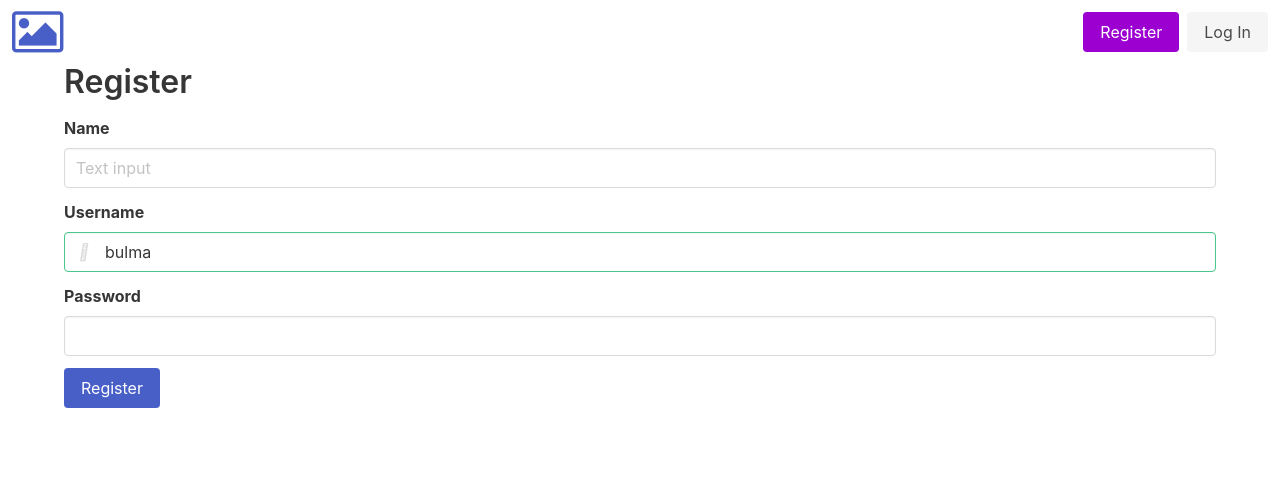
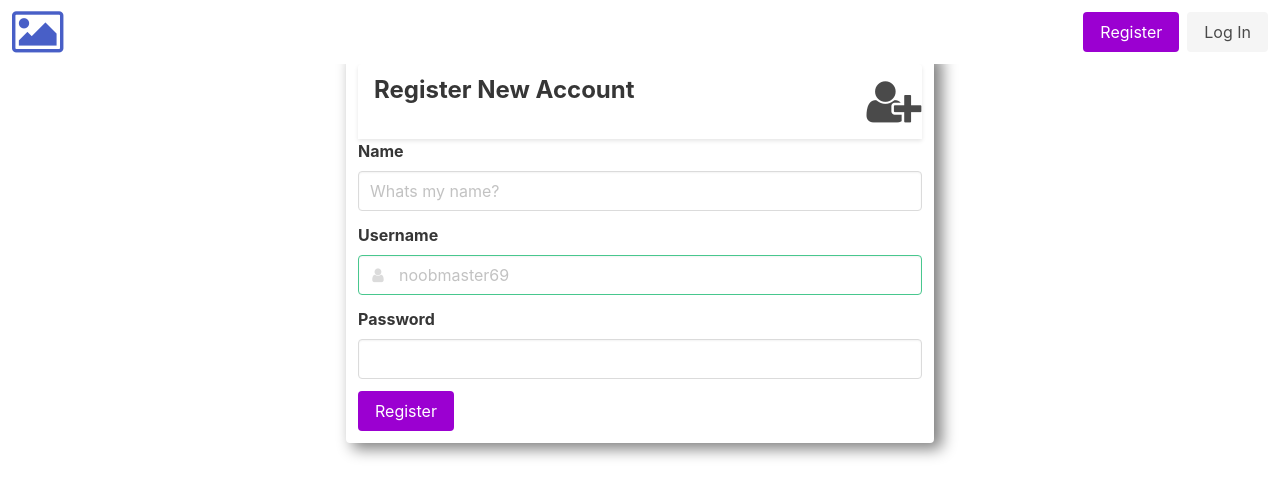
Before and after one commit to Bhupesh-V/mima, a Flask app: template templates/auth/register.html in a window 1280 px wide. Shown: the top 497 px of the page. Run offline with Flask 2, Linux system fonts and the light colour scheme; the template is opened without the code that fills it, so the values that code supplies are empty; parts of the project's set-up code (start-up, migrations or seed data) failed here and were passed over.

Commit message:
minor front-end imporvements

```diff
--- a/templates/auth/register.html
+++ b/templates/auth/register.html
@@ -1,24 +1,32 @@
 {% extends 'base.html' %}
 
-{% block header %}
-<h1>{% block title %}Register{% endblock %}</h1>
-{% endblock %}
-
 {% block content %}
+<div class="task-container columns is-multiline">
+  <div class="card column is-half is-offset-one-quarter">
+    <header class="card-header">
+      <p class="card-header-title title is-4">
+      Register New Account
+      </p>
+      <div class="card-header-icon">
+        <span class="icon">
+          <i class="fa fa-user-plus fa-3x" aria-hidden="true"></i>
+        </span>
+      </div>
+    </header>
     <form method="post">
       <div class="field">
         <label class="label">Name</label>
         <div class="control">
-                        <input class="input" type="text" id="name" name="name" placeholder="Text input">
+          <input class="input" type="text" id="name" name="name" placeholder="Whats my name?">
         </div>
       </div>
 
       <div class="field">
         <label class="label">Username</label>
         <div class="control has-icons-left">
-                        <input class="input is-success" type="text" id="username" name="username" placeholder="Text input" value="bulma">
+          <input class="input is-success" type="text" id="username" name="username" placeholder="noobmaster69">
           <span class="icon is-small is-left">
-                                <i class="fas fa-user"></i>
+            <i class="fa fa-user"></i>
           </span>
         </div>
       </div>
@@ -31,7 +39,9 @@
       </div>
 
       <div class="control">
-                <input class="button is-link" type="submit" value="Register">
+        <input class="button is-primary" type="submit" value="Register">
       </div>
     </form>
+  </div>
+</div>
 {% endblock %}
--- a/templates/base.html
+++ b/templates/base.html
@@ -11,6 +11,11 @@
     <a class="navbar-item" href="/">
       <i class="fa fa-picture-o fa-3x" aria-hidden="true"></i>
     </a>
+  </div>
+  <div class="navbar-start">
+    <header class="navbar-item title is-5">
+      {% block header %}{% endblock %}
+    </header>
   </div>
   <div class="navbar-end">
     <div class="navbar-item">
@@ -28,9 +33,6 @@
 </nav>
 <body>
   <section class="content container">
-                <header>
-                        {% block header %}{% endblock %}
-                </header>
     {% for message in get_flashed_messages() %}
     <div class="notification is-danger">{{ message }}</div>
     {% endfor %}
--- a/templates/post/index.html
+++ b/templates/post/index.html
@@ -1,8 +1,8 @@
 {% extends 'base.html' %}
 
 {% block header %}
-<h1>{% block title %}Latest Posts{% endblock %}</h1>
-{% if g.user %}
+<h1>{% block title %}Recent Posts{% endblock %}</h1>
+{% if g.user %}&nbsp;&nbsp;
 <a title="Create New Post" href="{{ url_for('post.create') }}">
   <i style="font-size: 50px;" class="fa fa-plus-square-o large" aria-hidden="true"></i>
 </a>
@@ -26,6 +26,7 @@
     {% endif %}
     {% if g.user['id'] != image_post['author_id'] %}
     <form method="post" action="{{ url_for('post.like', id=image_post['id']) }}" >
+      <span style="font-size:20px">{{ image_post['views'] }} <i style="font-size: 20px;" class="fa fa-eye" aria-hidden="true"></i></span>
       <button class="is-right" type="submit" value="like" style="border: 0; background: none; cursor:pointer;">
         <div>
           <span style="font-size:21px">{{ image_post['likes'] }}</span>
@@ -35,7 +36,6 @@
     </form>
     {% endif %}
   </header>
-        <p class="body">{{ image_post['body'] }}</p>
 </article>
 {% if not loop.last %}
 <hr>
--- a/templates/post/view.html
+++ b/templates/post/view.html
@@ -18,7 +18,6 @@
         <p class="subtitle is-6">@{{ post['username'] }}</p>
       </div>
     </div>
-
     <div class="content">
       {{ post['hashtags'] }}
       <br>
```
Also changed, not shown: post.py (+7 -4 lines), templates/auth/login.html (+15 -5 lines), templates/post/create.html (indentation only). Lines whose indentation alone changed are shown as unchanged.
